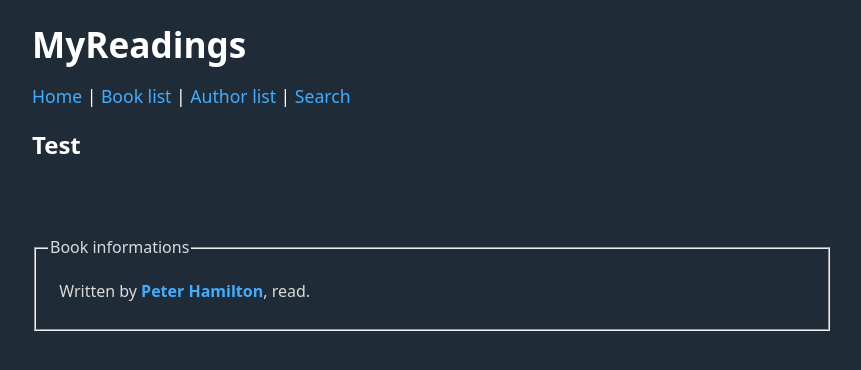
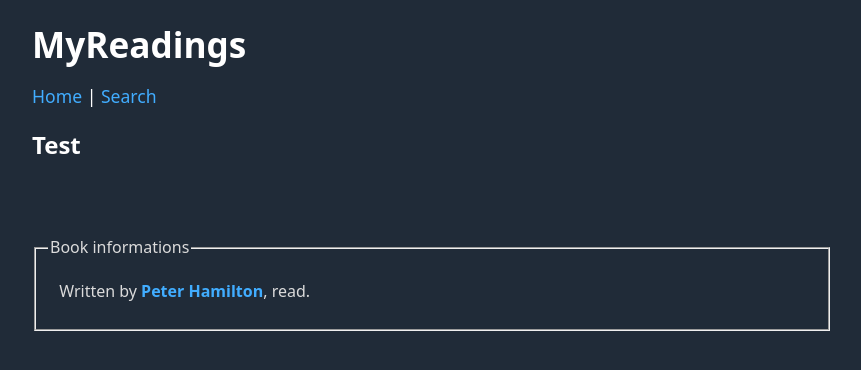
Before and after one commit to Gyskard/my-readings, a Django app: page /book/5/ in a window 1280 px wide. Shown: the top 370 px of the page, without its empty margins (208-1069 px from the left). Run offline with Django 3.2, Linux system fonts and the light colour scheme; data comes from the database, SQL or seed files in the repository.

Commit message:
delete book list page and author list page due to redundancy with search page

```diff
--- a/library/templates/library/base.html
+++ b/library/templates/library/base.html
@@ -13,7 +13,7 @@
     <body>
         <h1><a style="color: white; text-decoration: none;" href="{% url 'library:index' %}">MyReadings</a></h1>
         <h2 style="font-size: 1.1em; font-weight: normal;">
-            <a id="homeLink" href="{% url 'library:index' %}">Home</a> | <a id="bookListLink" href="{% url 'library:book_list' %}">Book list</a> | <a id="authorListLink" href="{% url 'library:author_list' %}">Author list</a> | <a id="searchLink" href="{% url 'library:search' %}">Search</a>
+            <a id="homeLink" href="{% url 'library:index' %}">Home</a> | <a id="searchLink" href="{% url 'library:search' %}">Search</a>
         </h2>
         {% block content %}
         {% endblock %}
--- a/library/urls.py
+++ b/library/urls.py
@@ -5,9 +5,7 @@ from . import views
 app_name = 'library'
 urlpatterns = [
     path('', views.IndexView.as_view(), name='index'),
-    path('book/', views.BookListView.as_view(), name='book_list'),
     path('book/<int:pk>/', views.BookDetailView.as_view(), name='book_detail'),
-    path('author/', views.AuthorListView.as_view(), name='author_list'),
     path('author/<int:author_id>/', views.AuthorDetailView, name='author_detail'),
     path('search/', views.SearchView.as_view(), name='search'),
 ]
--- a/library/views.py
+++ b/library/views.py
@@ -21,42 +21,9 @@ class IndexView(generic.ListView):
         context['number_read_book_list'] = number_read_book_list
         return context
 
-class BookListView(generic.ListView):
-    template_name = 'library/book_list.html'
-    context_object_name = 'book_list'
-
-    def get_queryset(self):
-        return Book.objects.all().order_by('title')
-
-    def get_context_data(self, **kwargs):
-        number_total_book = len(Book.objects.order_by())
-        number_read_book = len(Book.objects.filter(has_been_read=True))
-        context = super(BookListView, self).get_context_data(**kwargs)
-        context['number_total_book'] = number_total_book
-        context['number_read_book'] = number_read_book
-        return context
-
-
 class BookDetailView(generic.DetailView):
     model = Book
     template_name = 'library/book_detail.html'
-
-
-class AuthorListView(generic.ListView):
-    template_name = 'library/author_list.html'
-    context_object_name = 'author_list'
-
-    def get_queryset(self):
-        #.annotate(number_total_book=Count('book__id'))
-        number_all_book = Count('book')
-        number_read_book = Count('book', filter=Q(book__has_been_read=True))
-        return Author.objects.all().annotate(number_all_book=number_all_book).annotate(number_read_book=number_read_book).order_by('name')
-
-    def get_context_data(self, **kwargs):
-        number_total_author = len(Author.objects.order_by())
-        context = super(AuthorListView, self).get_context_data(**kwargs)
-        context['number_total_author'] = number_total_author
-        return context
 
 def AuthorDetailView(request, author_id):
     author = get_object_or_404(Author, pk=author_id)
```
Also changed, not shown: library/templates/library/author_list.html (deleted, +0 -28 lines), library/templates/library/book_list.html (deleted, +0 -37 lines).
